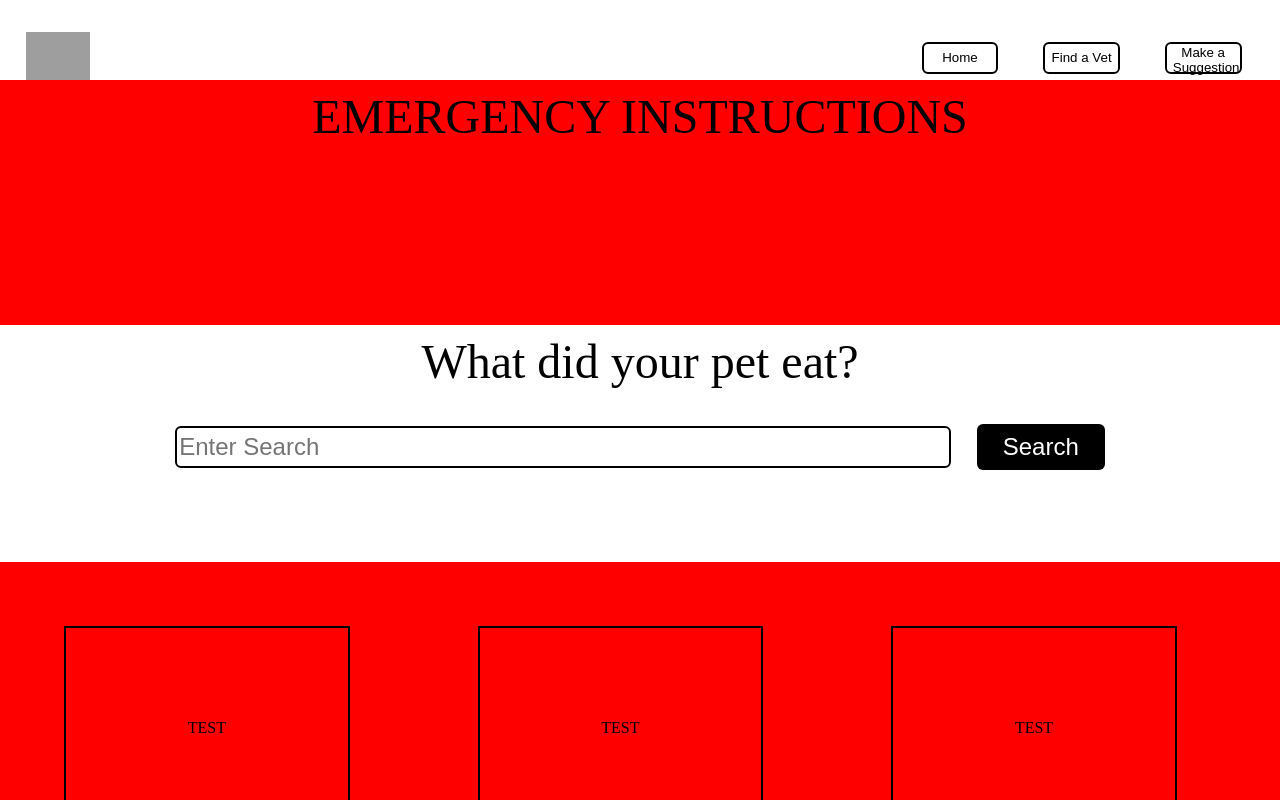
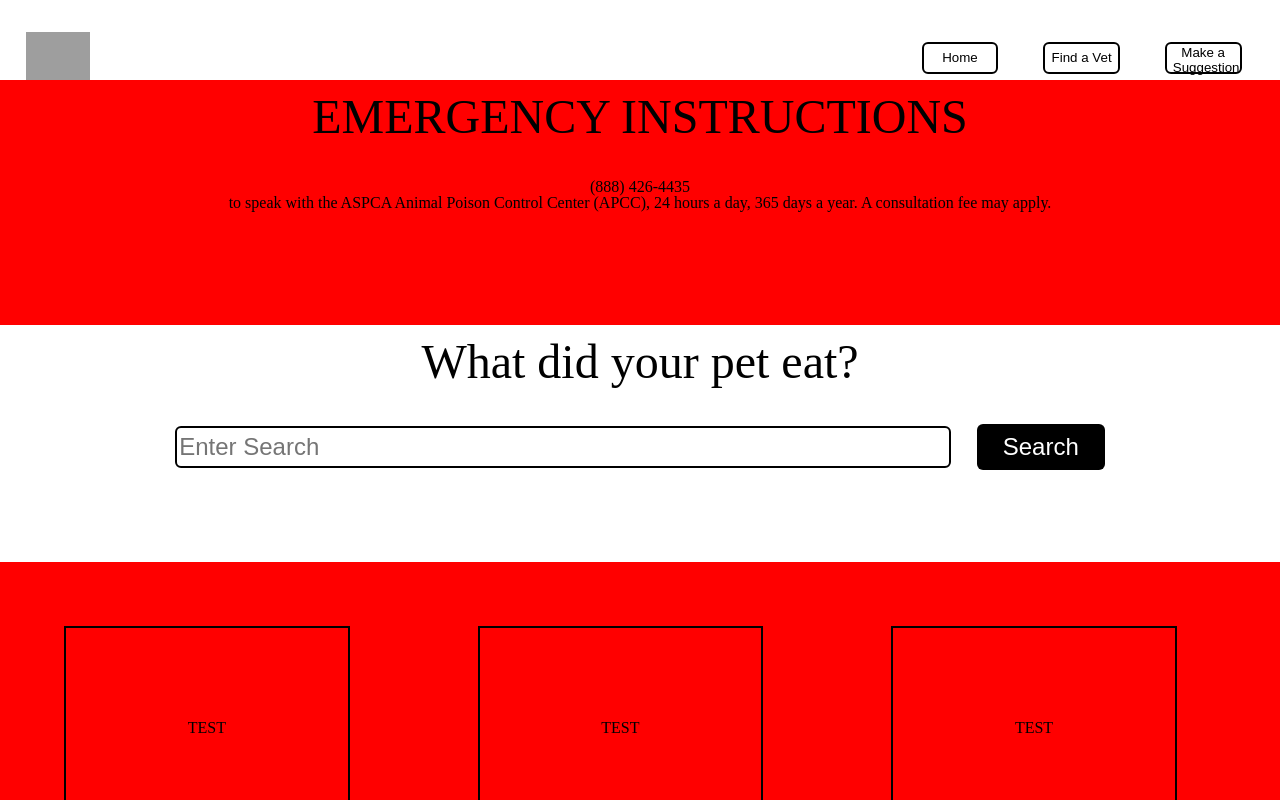
Before and after one commit to chibifanclub/leave-it-chibi-fe, a React (Create React App) app: page / in a window 1280 px wide. Built offline with nearby package versions, Linux system fonts and the light colour scheme; grey boxes are pictures that could not be loaded.

Commit message:
Limit characters on textarea and add emergency number to landing page

```diff
--- a/src/components/LandingPage/LandingPage.js
+++ b/src/components/LandingPage/LandingPage.js
@@ -17,6 +17,8 @@ const LandingPage = () => {
     <main className='landing-page'>
       <section className='emergency-instructions'>
         <h2>EMERGENCY INSTRUCTIONS</h2>
+        <p>(888) 426-4435 </p>
+        <p>to speak with the ASPCA Animal Poison Control Center (APCC), 24 hours a day, 365 days a year. A consultation fee may apply.</p>
       </section>
       <section className='landing-form-container'>
         <h2>What did your pet eat?</h2>
@@ -30,7 +32,7 @@ const LandingPage = () => {
         </form>
       </section>
       <section className='item-cards-container'>
-        { cards }
+        {cards}
       </section>
     </main>
   )
--- a/src/components/SuggestionPage/SuggestionPage.js
+++ b/src/components/SuggestionPage/SuggestionPage.js
@@ -12,7 +12,8 @@ const SuggestionPage = () => {
         />
         <textarea className="suggestion-description"
           type='text'
-          placeholder='Description of the suggestion'
+          placeholder='Description of your suggestion'
+          maxLength='150'
         />
         <button>Submit Suggestion</button>
       </form>
```
